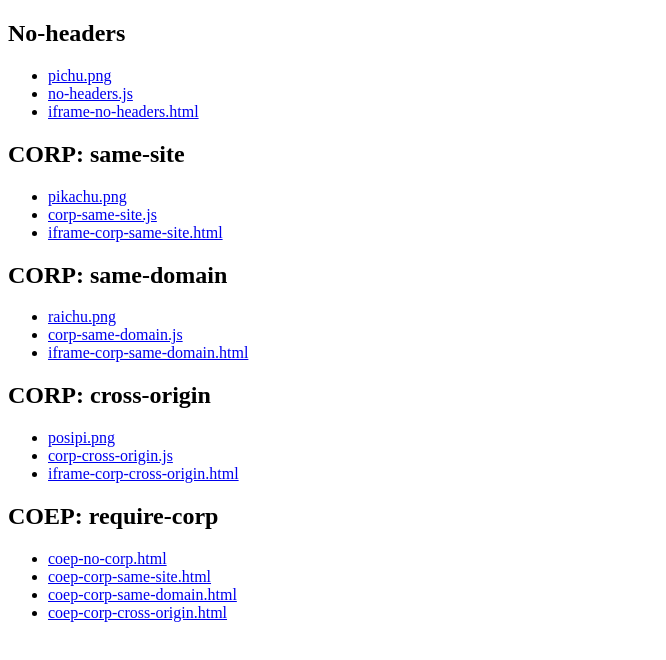
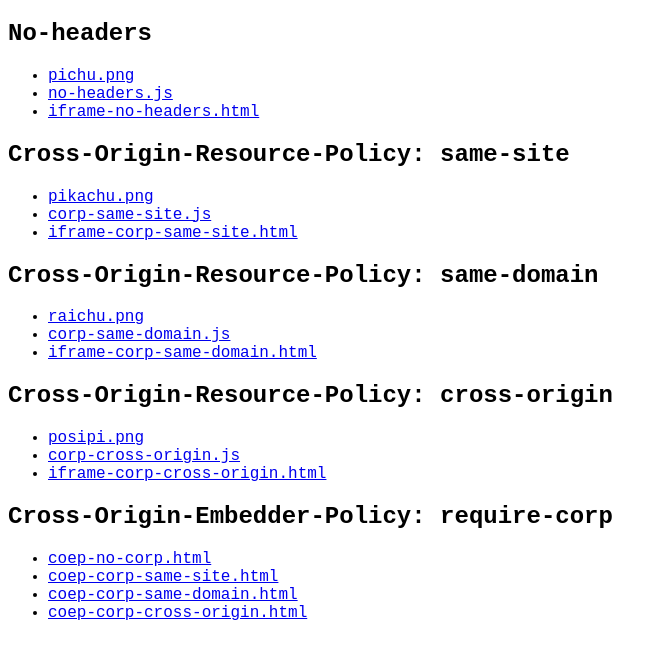
Before and after one commit to TheAddictedOne/discover-cross-origin-resources, a website: page static/index.html in a window 1280 px wide. Shown: the whole page, without its empty margins (0-666 px from the left). Drawn offline with Linux system fonts and the light colour scheme.

Commit message:
Quick CSS update

```diff
--- a/index.js
+++ b/index.js
@@ -8,6 +8,10 @@ const CORP_SAMEDOMAIN = 'same-domain'
 const CORP_CROSSORIGIN = 'cross-origin'
 const COEP = 'Cross-Origin-Embedder-Policy'
 const COEP_REQUIRECORP = 'require-corp'
+// const COOP = 'Cross-Origin-Opener-Policy'
+// const COOP_UNSAFENONE = 'unsafe-none'
+// const COOP_ALLOWPOPUPS = 'same-origin-allow-popups'
+// const COOP_SAMEORIGIN = 'same-origin'
 
 app.use(express.static('static'))
 
--- a/static/index.html
+++ b/static/index.html
@@ -4,7 +4,12 @@
     <meta charset="utf-8">
     <title></title>
     <meta name="viewport" content="width=device-width, initial-scale=1">
-
+    <style>
+      body {
+        font-family: monospace;
+        font-size: 16px;
+      }
+    </style>
   </head>
   <body>
     <section>
@@ -16,7 +21,7 @@
       </ul>
     </section>
     <section>
-      <h1>CORP: same-site</h1>
+      <h1>Cross-Origin-Resource-Policy: same-site</h1>
       <ul>
         <li><a href="/pikachu.png">pikachu.png</a></li>
         <li><a href="/corp-same-site.js">corp-same-site.js</a></li>
@@ -24,7 +29,7 @@
       </ul>
     </section>
     <section>
-      <h1>CORP: same-domain</h1>
+      <h1>Cross-Origin-Resource-Policy: same-domain</h1>
       <ul>
         <li><a href="/raichu.png">raichu.png</a></li>
         <li><a href="/corp-same-domain.js">corp-same-domain.js</a></li>
@@ -32,7 +37,7 @@
       </ul>
     </section>
     <section>
-      <h1>CORP: cross-origin</h1>
+      <h1>Cross-Origin-Resource-Policy: cross-origin</h1>
       <ul>
         <li><a href="/posipi.png">posipi.png</a></li>
         <li><a href="/corp-cross-origin.js">corp-cross-origin.js</a></li>
@@ -40,7 +45,7 @@
       </ul>
     </section>
     <section>
-      <h1>COEP: require-corp</h1>
+      <h1>Cross-Origin-Embedder-Policy: require-corp</h1>
       <ul>
         <li><a href="/coep-no-corp.html">coep-no-corp.html</a></li>
         <li><a href="/coep-corp-same-site.html">coep-corp-same-site.html</a></li>
```
